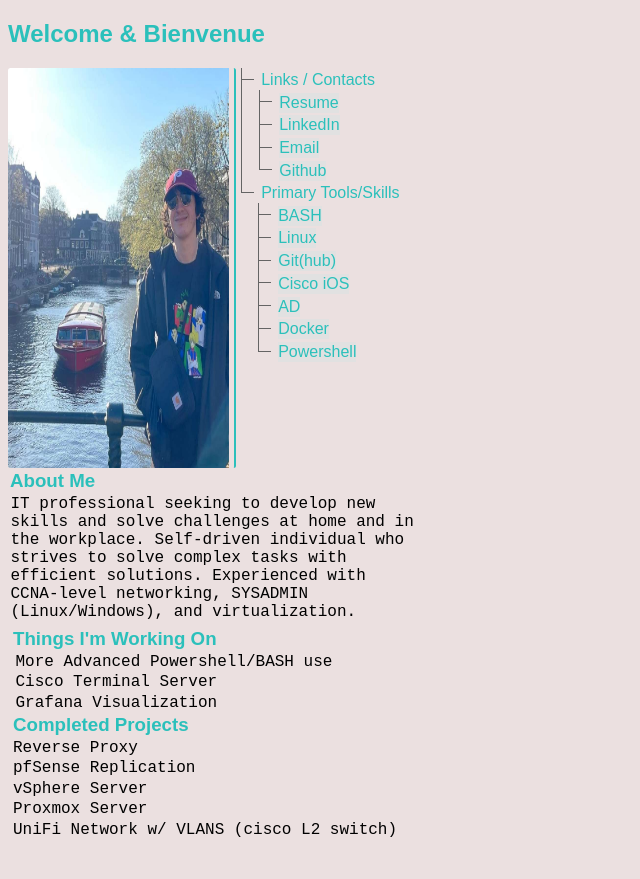
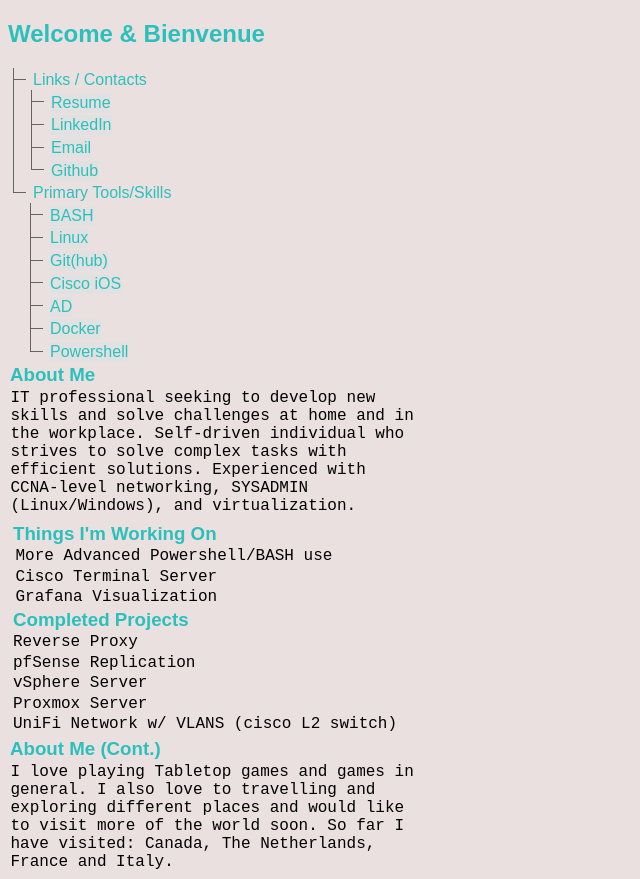
Before and after one commit to bdinon15/site, a plain HTML site: page index.html in a window 1280 px wide. Shown: the whole page, without its empty margins (0-640 px from the left). Before the commit the page ends 844 px from the top, so only its background shows below. Drawn offline with nearby package versions, Linux system fonts and the light colour scheme; a web font is replaced by a local one.

Commit message:
Add files via upload

```diff
--- a/index.html
+++ b/index.html
@@ -79,8 +79,14 @@ ______              __
         <dt>UniFi Network w/ VLANS (cisco L2 switch)</dt>
 	</div>
 </div>
-</div>
+
+    <div class="containerAbt">
+		<div class="about">
+			<h3>About Me (Cont.)</h3>
+			<span id="aboutMe">I love playing Tabletop games and games in general. I also love to travelling and exploring different places and would like to visit more of the world soon. So far I have visited: Canada, The Netherlands, France and Italy.</span>
+		</div>
 
 
+</div>
 </body>
 </html>
--- a/styles/index.css
+++ b/styles/index.css
@@ -38,11 +38,12 @@
 }
 
 .contain {
-	width: 100%;
 	display: block;
+    width: auto;
+    margin:auto;
 }
 
-@media only screen and (max-width: 1000px) {
+@media only screen and (max-width: 1500px) {
 	.contain .c1 img{
 		display: none;
 	}
@@ -50,9 +51,11 @@
 
 .contain .c1 img{
 	position: relative;
-	max-width: 17.5%;
-	height: 400px;
+	width: 10%;
+    max-width:17%;
+	height: 300px;
 	margin: auto;
+    max-height: 450px;
 	float: left;
 	border-radius: 2.5px;
 	border-right: 2px solid #2BC0BB;
```
